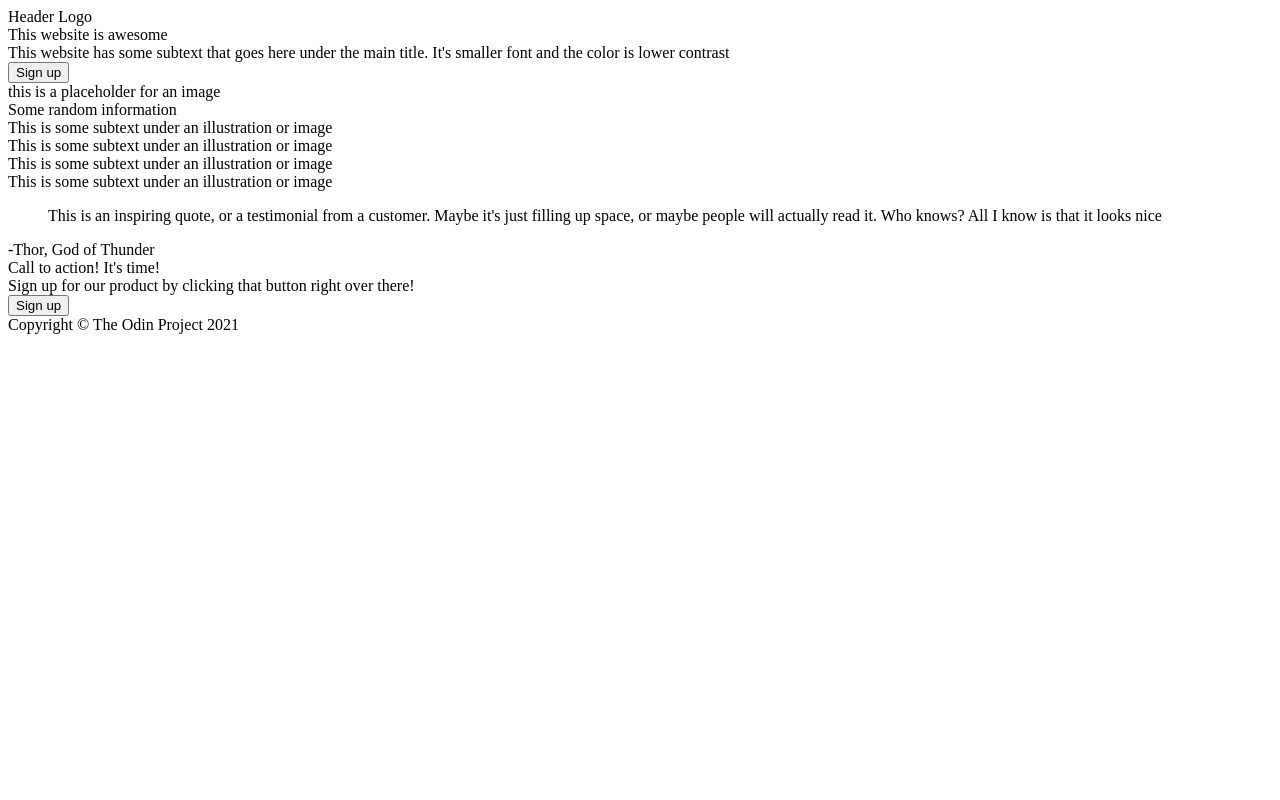
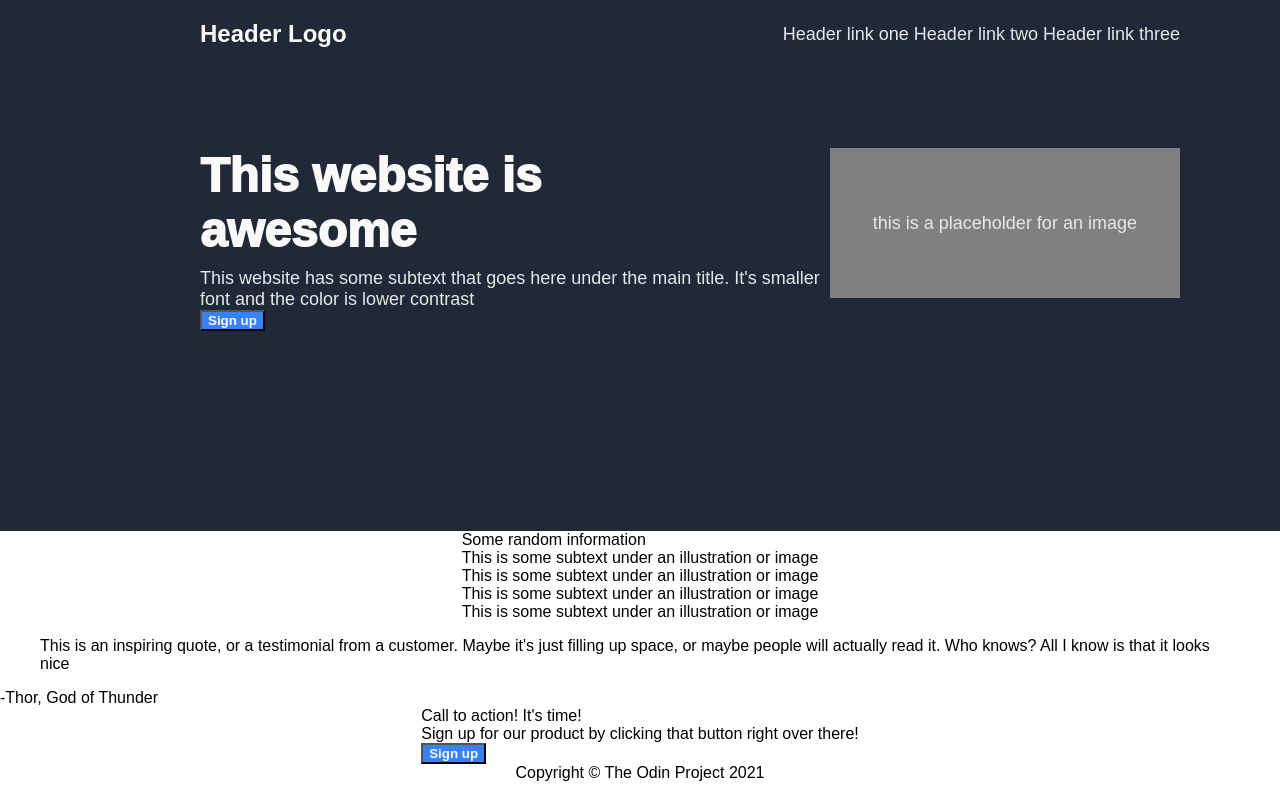
Before and after one commit to tjlsimoes/landing-page, a plain HTML site: page index.html in a window 1280 px wide. Drawn offline with Linux system fonts and the light colour scheme.

Commit message:
First touches on first section

```diff
--- a/index.html
+++ b/index.html
@@ -8,18 +8,24 @@
     <title>Landing Page</title>
 </head>
 <body>
-    <div>
-        <div>
-            <div>Header Logo</div>
-            <div class="links.header"></div>
+    <div class="first">
+        <div class="header">
+            <div class="logo-header">Header Logo</div>
+            <div class="links-header">
+                <a>Header link one</a>
+                <a>Header link two</a>
+                <a>Header link three</a>
+            </div>
         </div>
-        <div>
+        <div class="header_subsection">
             <div>
-                <div>This website is awesome</div>
-                <div>This website has some subtext that goes here under the main title. It's smaller font and the color is lower contrast</div>
+                <div class="subsection_title">This website is awesome</div>
+                <div class="subsection_text">This website has some subtext that goes here under the main title. It's smaller font and the color is lower contrast</div>
                 <div><button>Sign up</button></div>
             </div>
-            <div>this is a placeholder for an image</div>
+            <div class="img">
+                <div></div>this is a placeholder for an image</div>
+            </div>
         </div>
     </div>
     <div>
--- a/stylesheet.css
+++ b/stylesheet.css
@@ -0,0 +1,61 @@
+body {
+    display: flex;
+    flex-direction: column;
+    justify-content: space-between;
+    align-items: center;
+    font-family: sans-serif;
+    margin: 0;
+}
+
+.first {
+    background-color: #1F2937;
+    padding: 20px 100px 200px 200px;
+}
+
+.header {
+    display: flex;
+    justify-content: space-between;
+    align-items: center;
+    margin-bottom: 100px;
+}
+.logo-header {
+    font-size: 24px;
+    color: #F9FAF8;
+    font-weight: 900;
+}
+
+.links-header, .subsection_text, .img {
+    font-size: 18px;
+    color: #E5E7EB;
+}
+
+.subsection_title {
+    font-size: 48px;
+    font-weight: 1000;
+    color: #F9FAF8;
+    max-width: 350px;
+    margin-bottom: 10px;
+}
+
+.header_subsection {
+    display: flex;
+    justify-content: space-between;
+}
+
+.subsection_text {
+    text-align: left;
+}
+.img {
+    background-color: gray;
+    width: 500px;
+    height: 150px;
+    display: flex;
+    justify-content: center;
+    align-items: center;
+}
+
+button {
+    background-color: #3882F6;
+    color: #F9FAF8;
+    font-weight: bold;
+}
```
